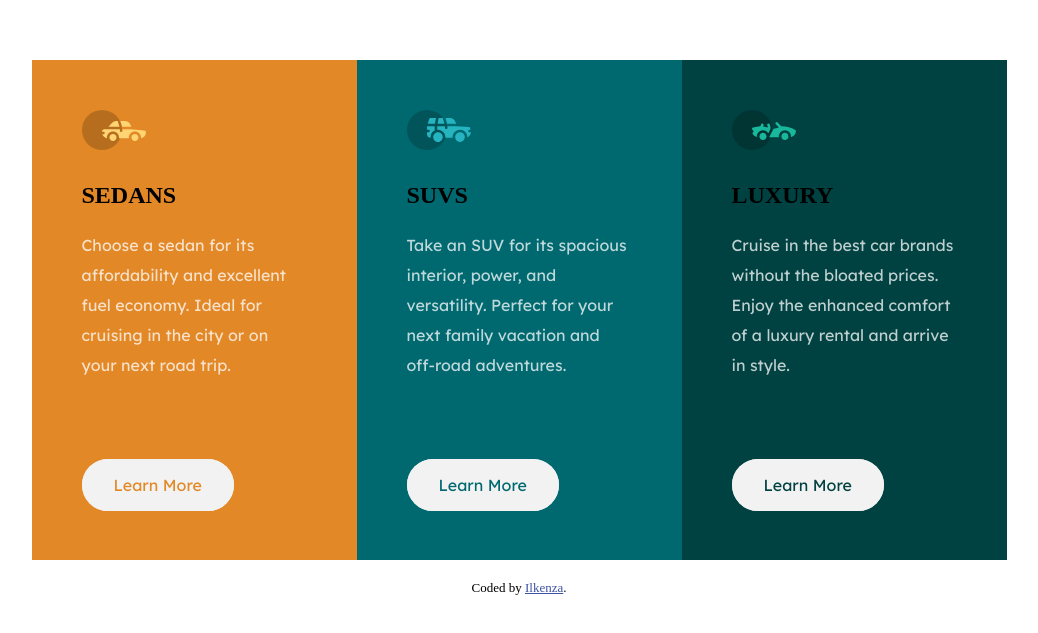
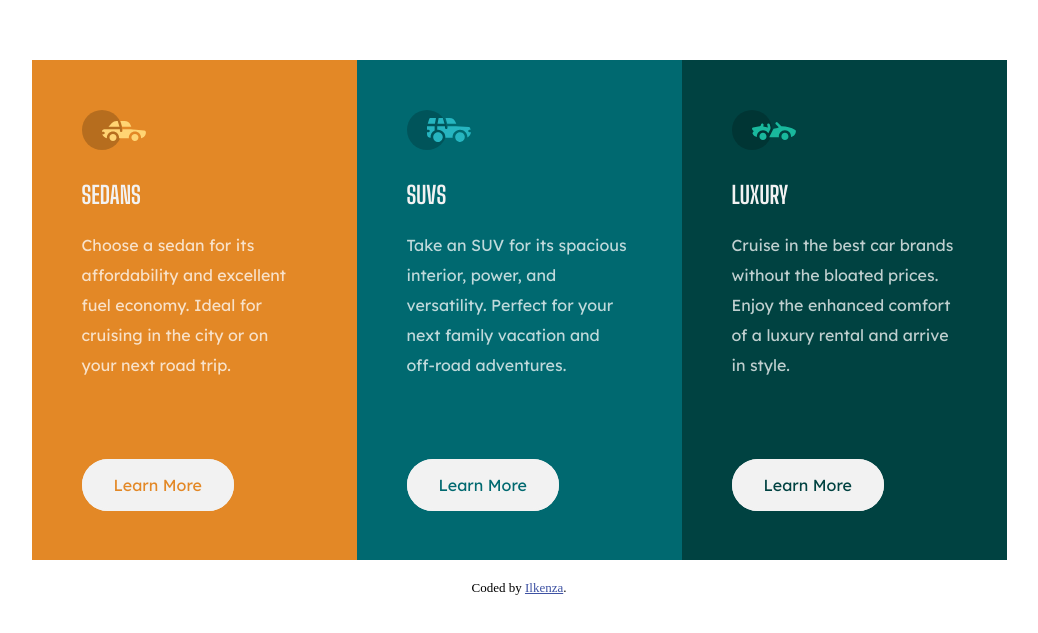
Before and after one commit to Ilkenza/3-column-preview-card-component, a plain HTML site: page index.html in a window 1280 px wide. Shown: the part 147-780 px from the top of the page, without its empty margins (121-1159 px from the left). Drawn offline with Linux system fonts and the light colour scheme.

Commit message:
Update style.css

```diff
--- a/style.css
+++ b/style.css
@@ -17,7 +17,7 @@ body{
   display: flex;
   height: 500px;
 }
-.all-category h1 {
+.all-category h2 {
   color: hsl(0deg, 0%, 95%);
   font-family: "Big Shoulders Display", cursive;
 }
```
